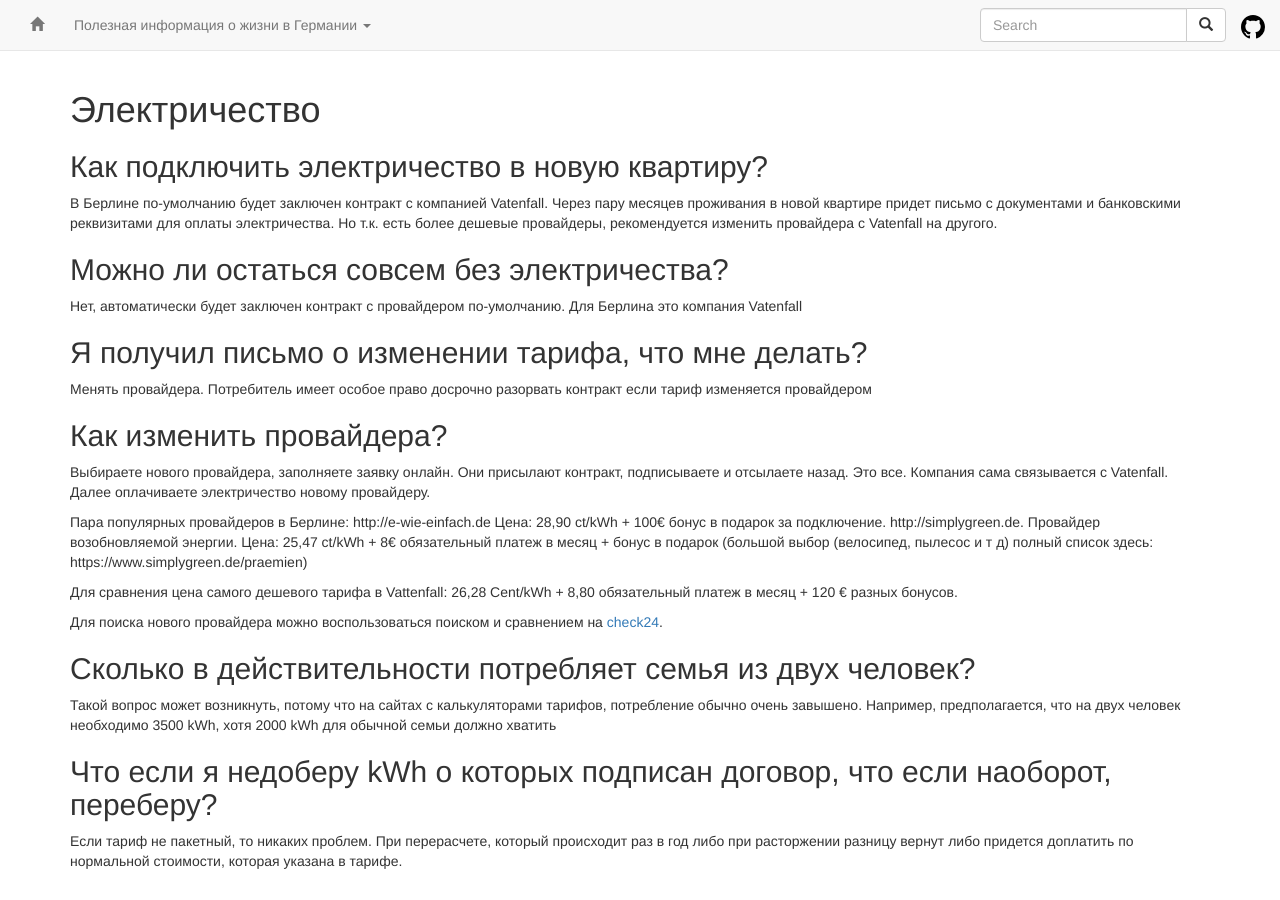
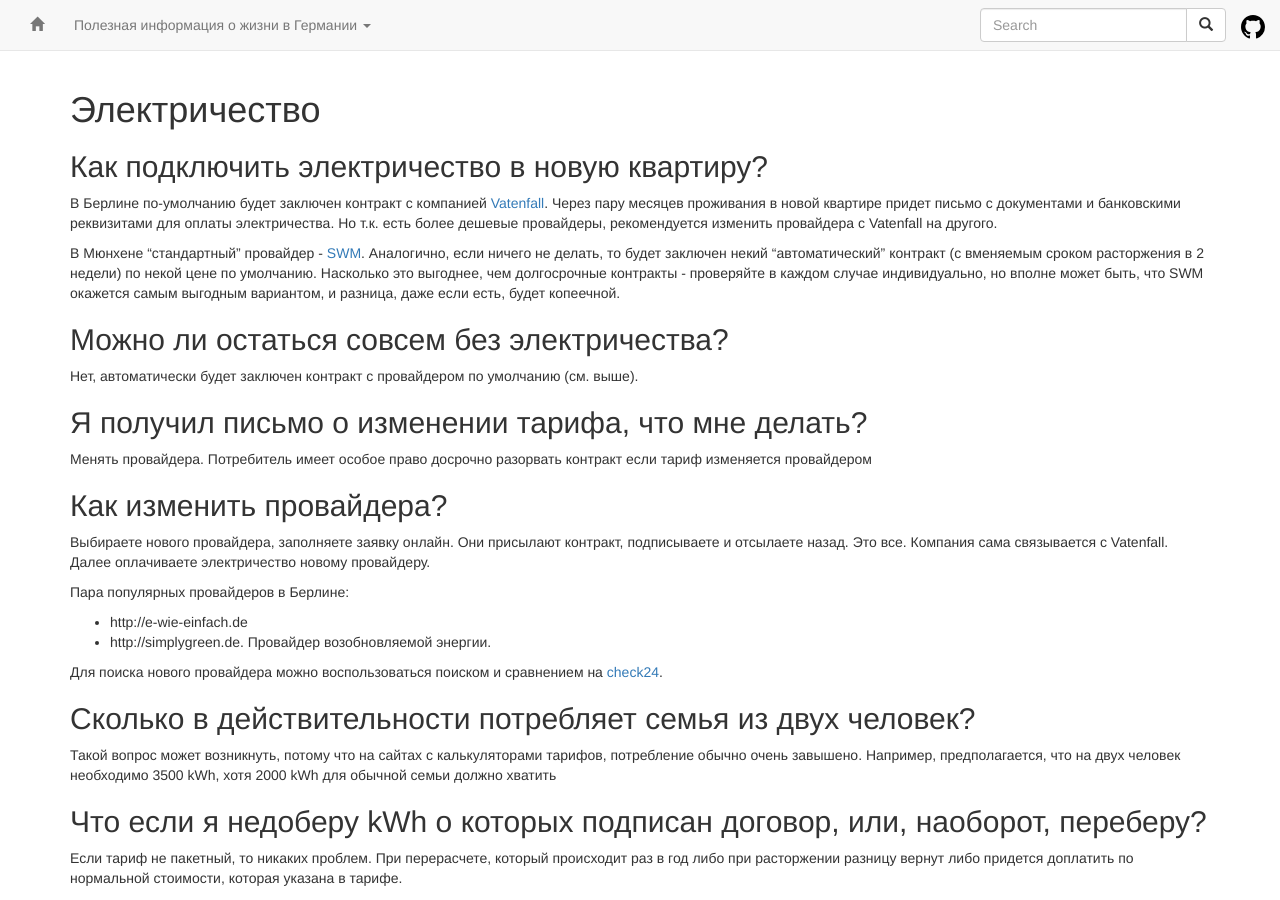
Before and after one commit to ru-de/faq, a Jekyll site: the page built from pages/Электричество.md, in a window 1280 px wide. Built offline with Jekyll 4.4.1, drawn with Linux system fonts in a browser that asks for light colours; nearby versions of some CDN libraries.

Commit message:
sync github pages

```diff
--- a/pages/Электричество.md
+++ b/pages/Электричество.md
@@ -6,10 +6,12 @@ layout: default
 # Электричество
 
 ## Как подключить электричество в новую квартиру?
-В Берлине по-умолчанию будет заключен контракт с компанией Vatenfall. Через пару месяцев проживания в новой квартире придет письмо с документами и банковскими реквизитами для оплаты электричества. Но т.к. есть более дешевые провайдеры, рекомендуется изменить провайдера с Vatenfall на другого.
+В Берлине по-умолчанию будет заключен контракт с компанией [Vatenfall](https://www.vattenfall.de/stromtarife). Через пару месяцев проживания в новой квартире придет письмо с документами и банковскими реквизитами для оплаты электричества. Но т.к. есть более дешевые провайдеры, рекомендуется изменить провайдера с Vatenfall на другого.
+
+В Мюнхене "стандартный" провайдер - [SWM](https://www.swm.de/strom). Аналогично, если ничего не делать, то будет заключен некий "автоматический" контракт (с вменяемым сроком расторжения в 2 недели) по некой цене по умолчанию. Насколько это выгоднее, чем долгосрочные контракты - проверяйте в каждом случае индивидуально, но вполне может быть, что SWM окажется самым выгодным вариантом, и разница, даже если есть, будет копеечной.
 
 ## Можно ли остаться совсем без электричества?
-Нет, автоматически будет заключен контракт с провайдером по-умолчанию. Для Берлина это компания Vatenfall
+Нет, автоматически будет заключен контракт с провайдером по умолчанию (см. выше).
 
 ## Я получил письмо о изменении тарифа, что мне делать?
 Менять провайдера. Потребитель имеет особое право досрочно разорвать контракт если тариф изменяется провайдером
@@ -18,12 +20,8 @@ layout: default
 Выбираете нового провайдера, заполняете заявку онлайн. Они присылают контракт, подписываете и отсылаете назад. Это все. Компания сама связывается с Vatenfall. Далее оплачиваете электричество новому провайдеру.
 
 Пара популярных провайдеров в Берлине:
-http://e-wie-einfach.de
-Цена: 28,90 ct/kWh + 100€ бонус в подарок за подключение.
-http://simplygreen.de. Провайдер возобновляемой энергии.
-Цена: 25,47 ct/kWh + 8€ обязательный платеж в месяц + бонус в подарок (большой выбор (велосипед, пылесос и т д) полный список здесь: https://www.simplygreen.de/praemien)
-
-Для сравнения цена самого дешевого тарифа в Vattenfall: 26,28 Cent/kWh + 8,80 обязательный платеж в месяц + 120 € разных бонусов.
+- http://e-wie-einfach.de
+- http://simplygreen.de. Провайдер возобновляемой энергии.
 
 Для поиска нового провайдера можно воспользоваться поиском и сравнением на [check24](https://www.check24.de/strom/).
 
@@ -31,7 +29,7 @@ http://simplygreen.de. Провайдер возобновляемой энер
 Такой вопрос может возникнуть, потому что на сайтах с калькуляторами тарифов, потребление обычно очень завышено.
 Например, предполагается, что на двух человек необходимо 3500 kWh, хотя 2000 kWh для обычной семьи должно хватить
 
-## Что если я недоберу kWh о которых подписан договор, что если наоборот, переберу?
+## Что если я недоберу kWh о которых подписан договор, или, наоборот, переберу?
 Если тариф не пакетный, то никаких проблем.
 При перерасчете, который происходит раз в год либо при расторжении разницу вернут либо придется доплатить по нормальной стоимости,
 которая указана в тарифе.
```
Also changed, not shown: index.md (+8 -4 lines), pages/Домашние животные.md (+1 -1 lines), pages/Приглашение.md (+2 -2 lines).
